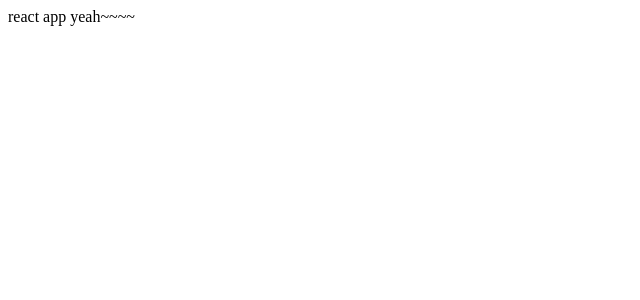
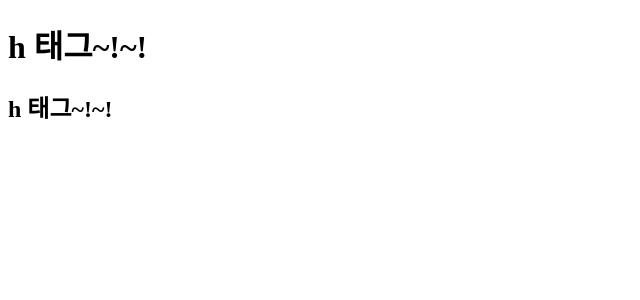
Before and after one commit to yujinkim11/base_react, a React (Create React App) app: page / in a window 1280 px wide. Shown: the top 300 px of the page, without its empty margins (0-640 px from the left). Built offline with nearby package versions, Linux system fonts and the light colour scheme.

Commit message:
tag rule

```diff
--- a/src/App.js
+++ b/src/App.js
@@ -1,6 +1,12 @@
+import { Fragment } from "react";
 
 const App = () => {
-  return <div>react app yeah~~~~</div>
-}
+  return (
+    <Fragment>
+      <h1>h 태그~!~!</h1>
+      <h2>h 태그~!~!</h2>
+    </Fragment>
+  );
+};
 
 export default App;
```
